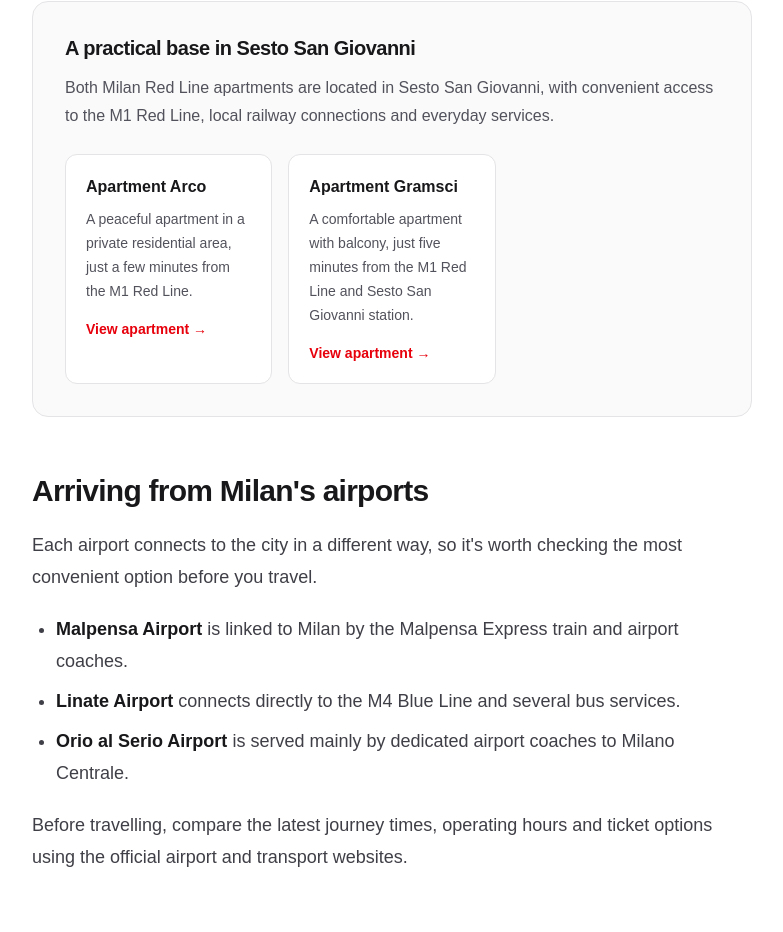
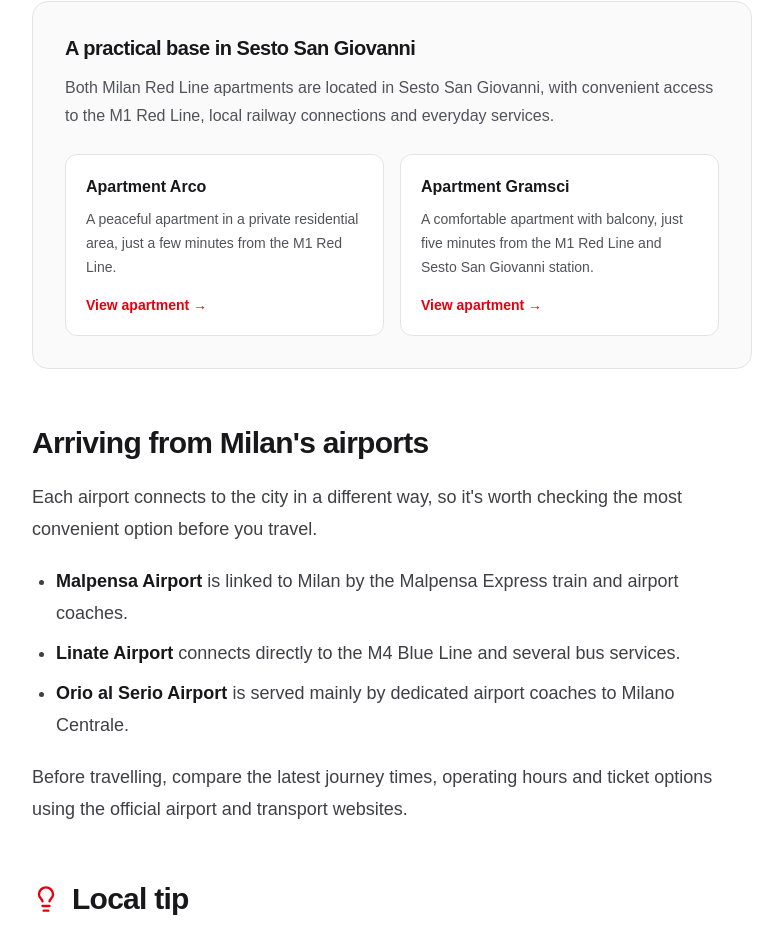
Before and after one commit to beppeblu1/milan-red-line, a Next.js app: page /guides/arriving-in-milan-how-to-get-around in a window 1280 px wide. Shown: the part 4282-5214 px from the top of the page, without its empty margins (248-1031 px from the left). Built offline with nearby package versions, Linux system fonts and the light colour scheme.

Commit message:
Fix apartment card grid for variable item counts

```diff
--- a/components/guides/ApartmentContextCard.tsx
+++ b/components/guides/ApartmentContextCard.tsx
@@ -76,6 +76,13 @@ export default function ApartmentContextCard({
     return null;
   }
 
+  const gridColumnsClass =
+    selectedApartments.length >= 3
+      ? "md:grid-cols-2 xl:grid-cols-3"
+      : selectedApartments.length === 2
+        ? "md:grid-cols-2"
+        : "";
+
   return (
     <aside
       aria-labelledby="apartment-context-title"
@@ -92,7 +99,7 @@ export default function ApartmentContextCard({
         <div className="mt-3 leading-7 text-zinc-600">{children}</div>
       )}
 
-      <div className="mt-6 grid gap-4 md:grid-cols-2 xl:grid-cols-3">
+      <div className={`mt-6 grid gap-4 ${gridColumnsClass}`}>
         {selectedApartments.map((apartment) => (
           <Link
             key={apartment.slug}
```
